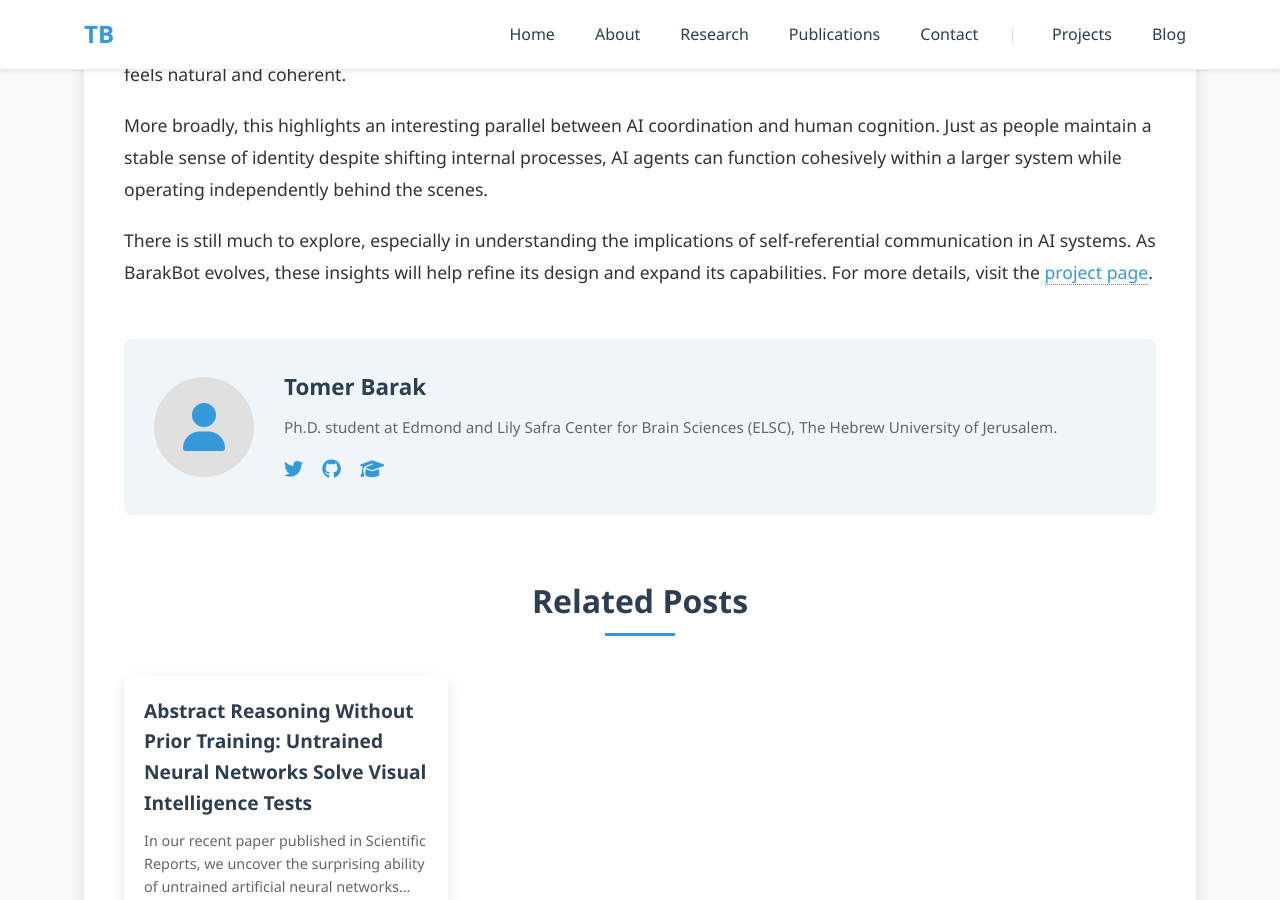
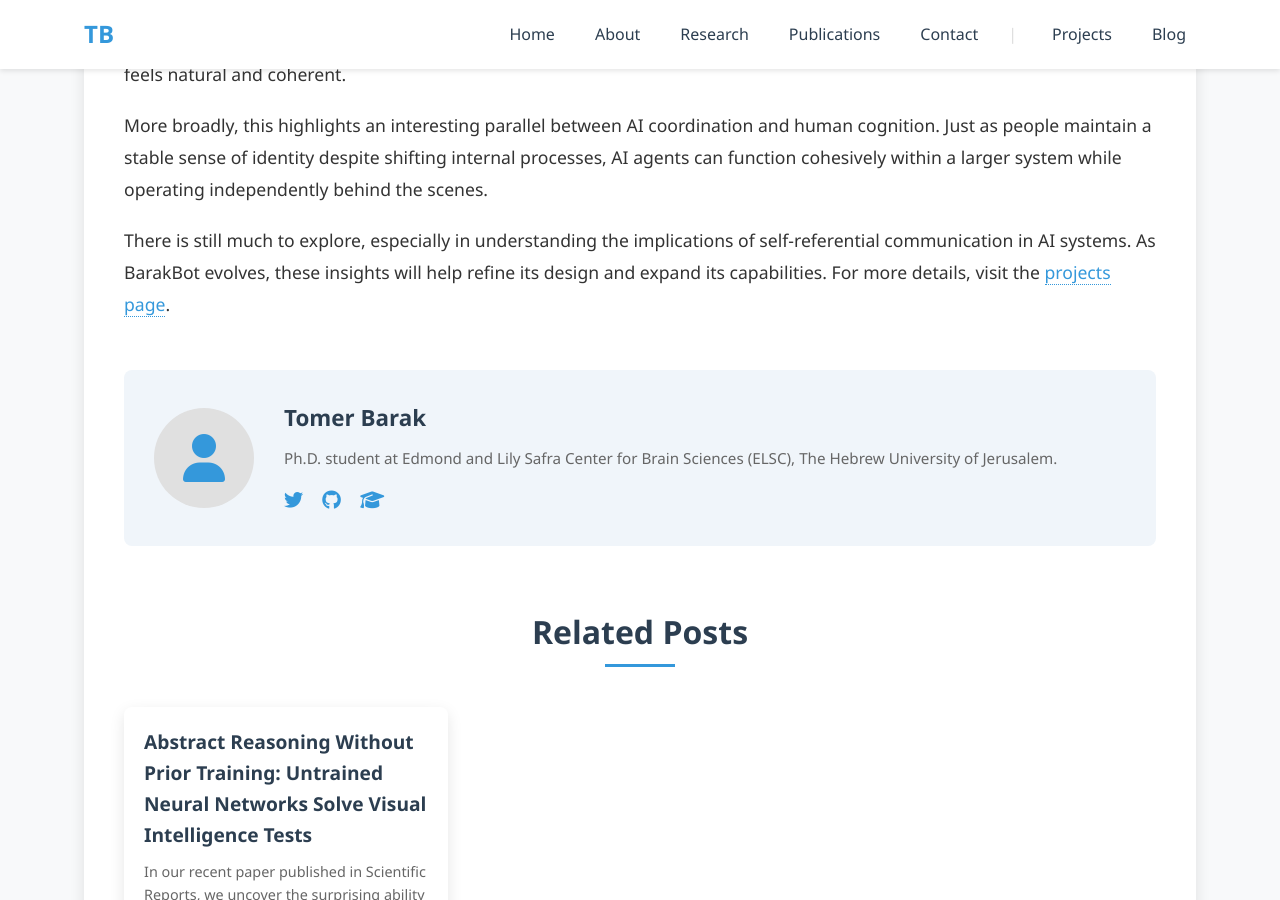
Before and after one commit to Tomer-Barak/Tomer-Barak.github.io, a Jekyll site: the page built from _posts/2025-03-07-self-referential.md, in a window 1280 px wide and 900 px high, scrolled down 2528 px. Built offline with Jekyll 4.4.1, drawn with Linux system fonts in a browser that asks for light colours.

Commit message:
fixed blog link

```diff
--- a/_posts/2025-03-07-self-referential.md
+++ b/_posts/2025-03-07-self-referential.md
@@ -48,4 +48,4 @@
 
 More broadly, this highlights an interesting parallel between AI coordination and human cognition. Just as people maintain a stable sense of identity despite shifting internal processes, AI agents can function cohesively within a larger system while operating independently behind the scenes.
 
-There is still much to explore, especially in understanding the implications of self-referential communication in AI systems. As BarakBot evolves, these insights will help refine its design and expand its capabilities. For more details, visit the [project page](/projects/barakbot).
+There is still much to explore, especially in understanding the implications of self-referential communication in AI systems. As BarakBot evolves, these insights will help refine its design and expand its capabilities. For more details, visit the [projects page](/projects).
```
